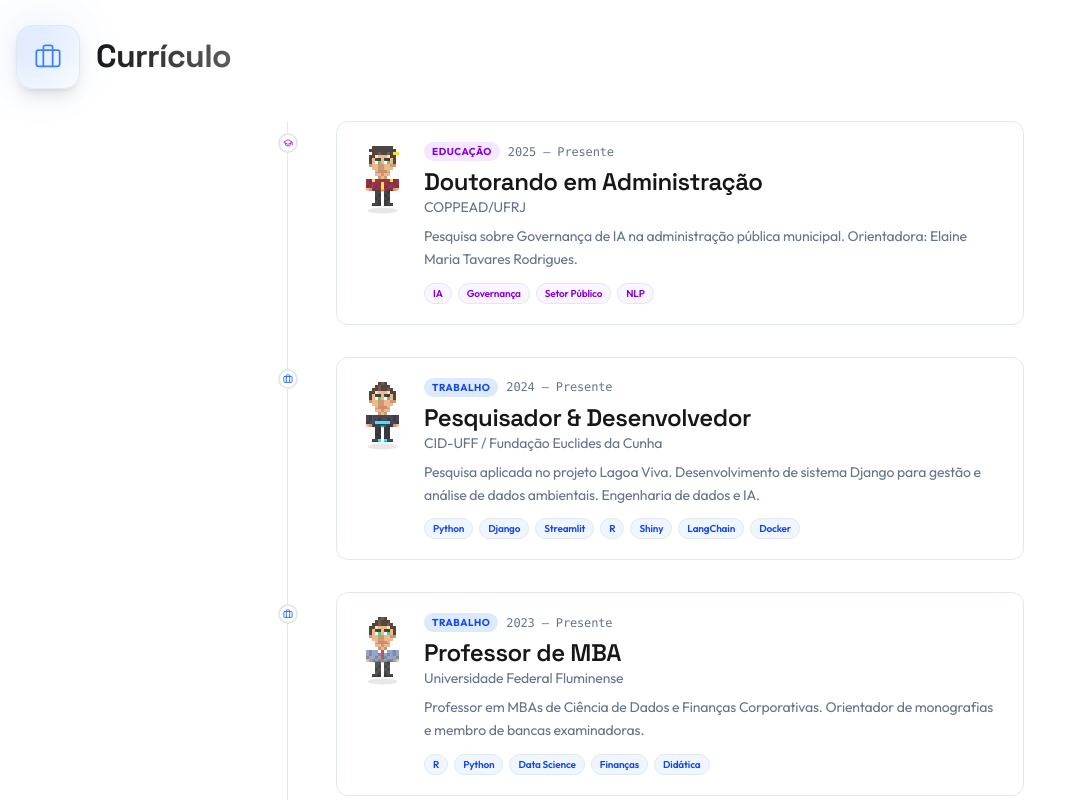
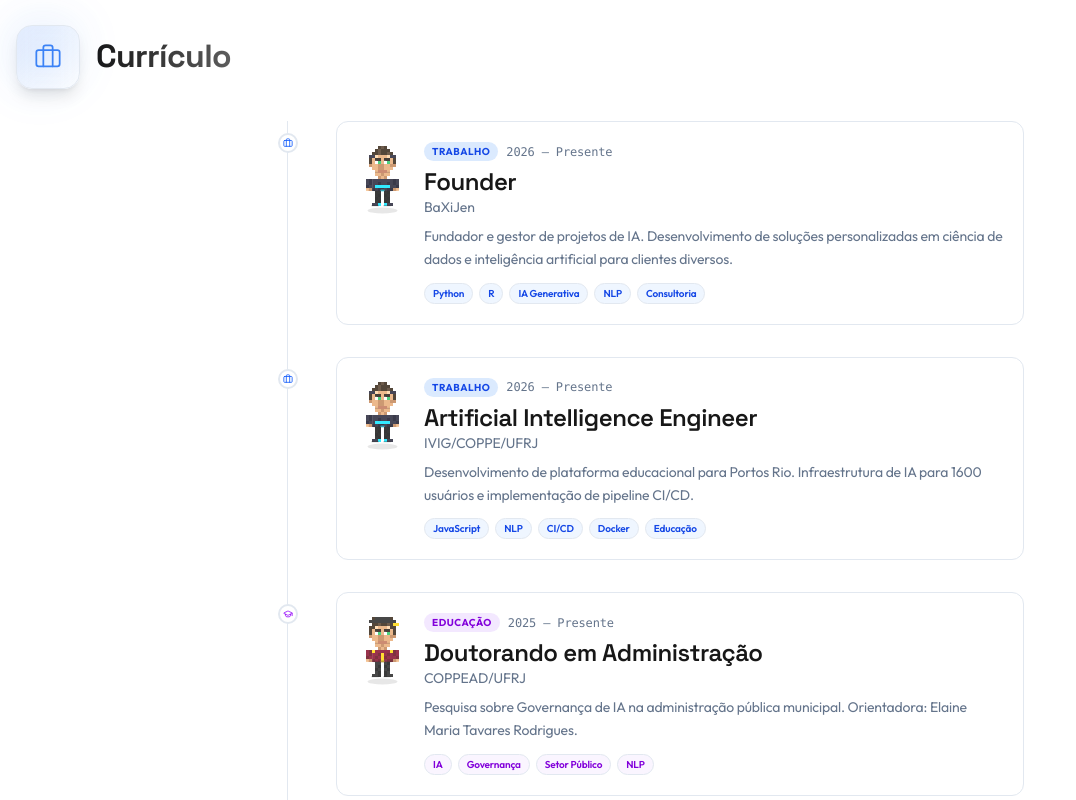
Before and after one commit to nextmarte/portfolio, a Next.js app: page / in a window 1280 px wide. Shown: the part 3800-4600 px from the top of the page, without its empty margins (0-1076 px from the left). Built offline with nearby package versions, Linux system fonts and the light colour scheme.

Commit message:
feat: adiciona experiências BaXiJen (Founder) e IVIG/COPPE (AI Engineer)
- BaXiJen: Founder, projetos de IA, NLP, consultoria
- IVIG/COPPE/UFRJ: AI Engineer, plataforma Portos Rio, 1600 users, CI/CD
- Atualiza timeline para 2026-presente

```diff
--- a/src/components/Resume.tsx
+++ b/src/components/Resume.tsx
@@ -18,6 +18,28 @@ interface Experience {
 }
 
 const experiences: Experience[] = [
+  {
+    id: "0a",
+    type: "work",
+    title: "Founder",
+    organization: "BaXiJen",
+    period: "2026 – Presente",
+    description:
+      "Fundador e gestor de projetos de IA. Desenvolvimento de soluções personalizadas em ciência de dados e inteligência artificial para clientes diversos.",
+    outfit: "engineer",
+    tools: ["Python", "R", "IA Generativa", "NLP", "Consultoria"],
+  },
+  {
+    id: "0b",
+    type: "work",
+    title: "Artificial Intelligence Engineer",
+    organization: "IVIG/COPPE/UFRJ",
+    period: "2026 – Presente",
+    description:
+      "Desenvolvimento de plataforma educacional para Portos Rio. Infraestrutura de IA para 1600 usuários e implementação de pipeline CI/CD.",
+    outfit: "engineer",
+    tools: ["JavaScript", "NLP", "CI/CD", "Docker", "Educação"],
+  },
   {
     id: "1",
     type: "education",
```
